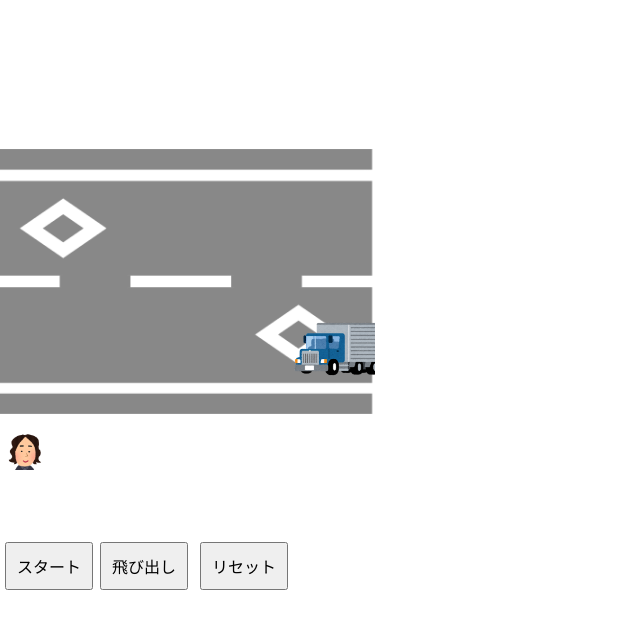
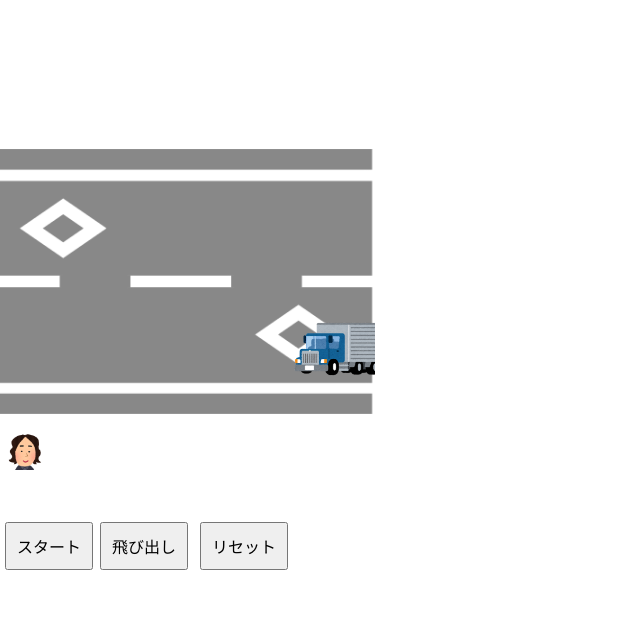
Before and after one commit to joeyabu/game, a plain HTML site: page index.html in a window 1280 px wide. Shown: the whole page, without its empty margins (0-640 px from the left). Drawn offline with Linux system fonts and the light colour scheme.

Commit message:
Update style.css

```diff
--- a/style.css
+++ b/style.css
@@ -48,7 +48,7 @@ body, html {
   font-size: 1rem;
   padding: 10px;
   cursor: pointer;
-  bottom: 10px; /* topをbottomに変更し、値を10pxに設定 */
+  bottom: 30px; /* topをbottomに変更し、値を10pxに設定 */
 }
 
 .start-btn {
```
